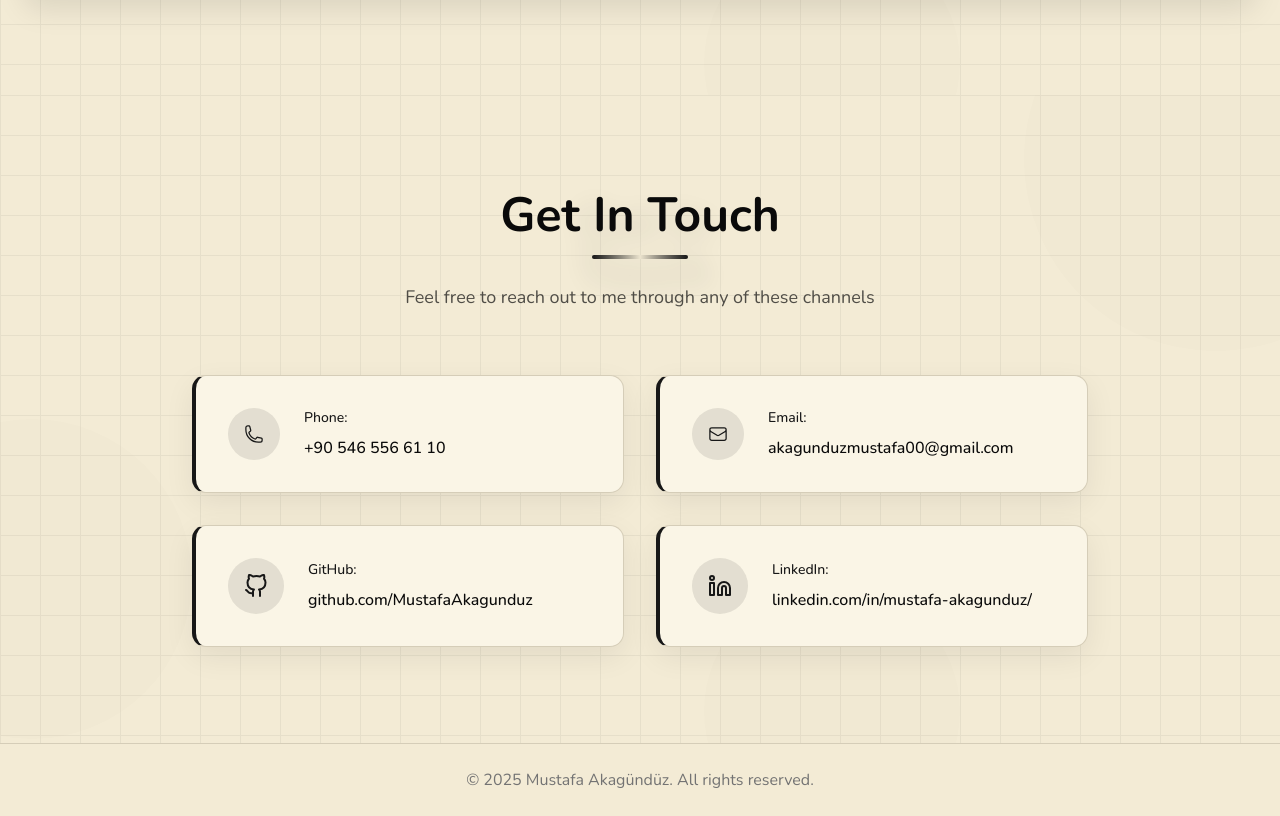
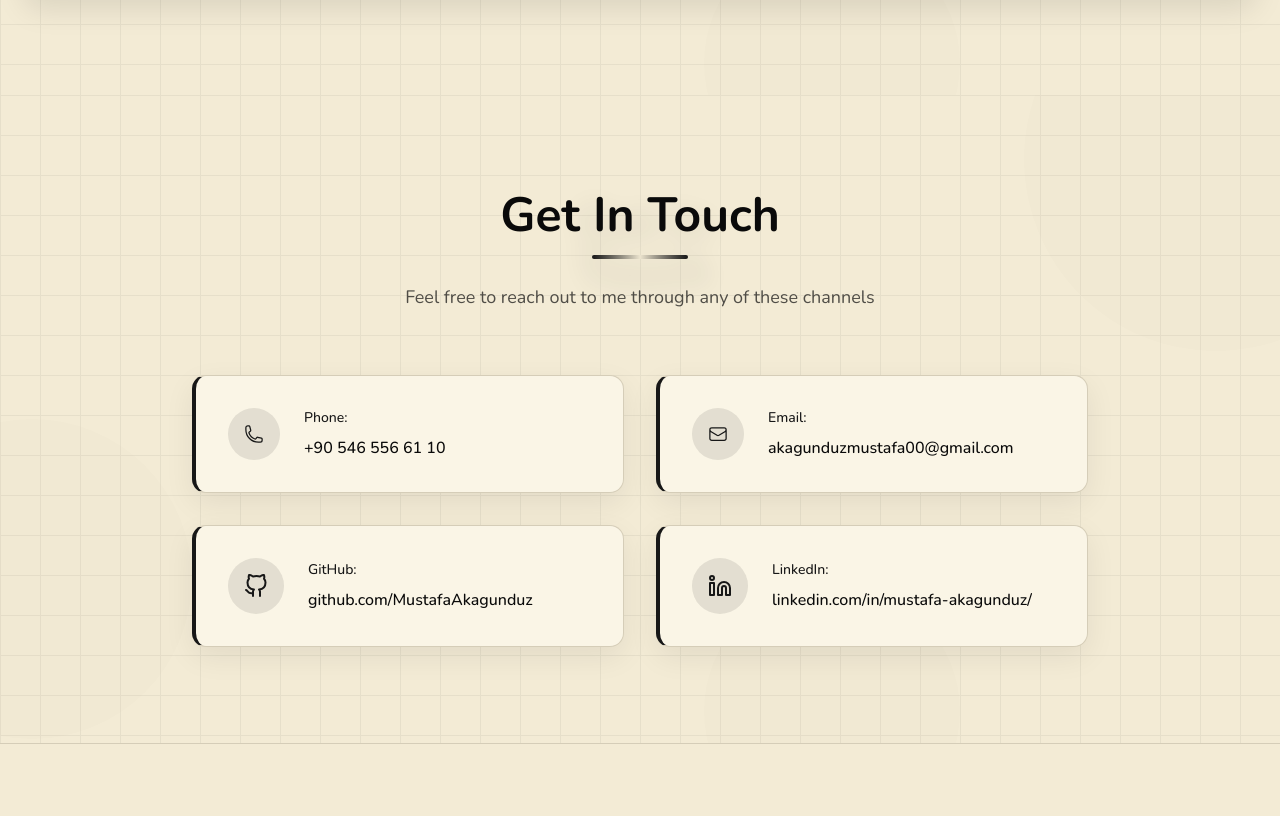
Before and after one commit to mustafaakagunduz/my-portfolio, a Next.js app: page / in a window 1280 px wide. Shown: the part 3863-4679 px from the top of the page. After the commit the page ends 4655 px from the top, so only its background shows below. Built offline with nearby package versions, Linux system fonts and the light colour scheme.

Commit message:
footer removal

```diff
--- a/src/app/components/Footer.tsx
+++ b/src/app/components/Footer.tsx
@@ -8,7 +8,7 @@ export function Footer() {
     return (
         <footer className="py-6 bg-background border-t border-border">
             <div className="container mx-auto px-4 md:px-6 text-center text-muted-foreground">
-                <p>&copy; {new Date().getFullYear()} Mustafa Akagündüz. {translations["footer.rights"]}</p>
+                {/* <p>&copy; {new Date().getFullYear()} Mustafa Akagündüz. {translations["footer.rights"]}</p> */}
             </div>
         </footer>
     );
```
